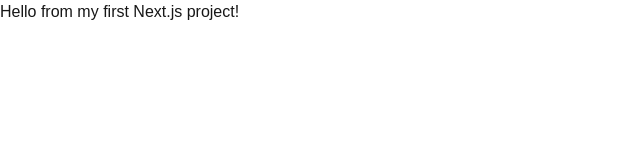
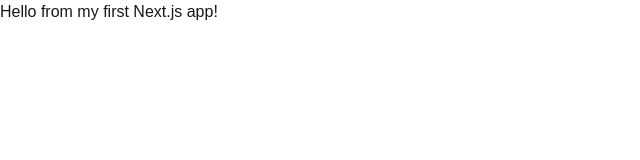
Before and after one commit to isam1978mm/my-first-app, a Next.js app: page / in a window 1280 px wide. Shown: the top 160 px of the page, without its empty margins (0-640 px from the left). Built offline with nearby package versions, Linux system fonts and the light colour scheme.

Commit message:
Fix: valid React component in page.tsx

```diff
--- a/app/page.tsx
+++ b/app/page.tsx
@@ -1,7 +1,9 @@
+'use client';
+
 export default function Home() {
   return (
     <main>
-      <h1>Hello from my first Next.js project!</h1>
+      <h1>Hello from my first Next.js app!</h1>
     </main>
   );
 }
```
